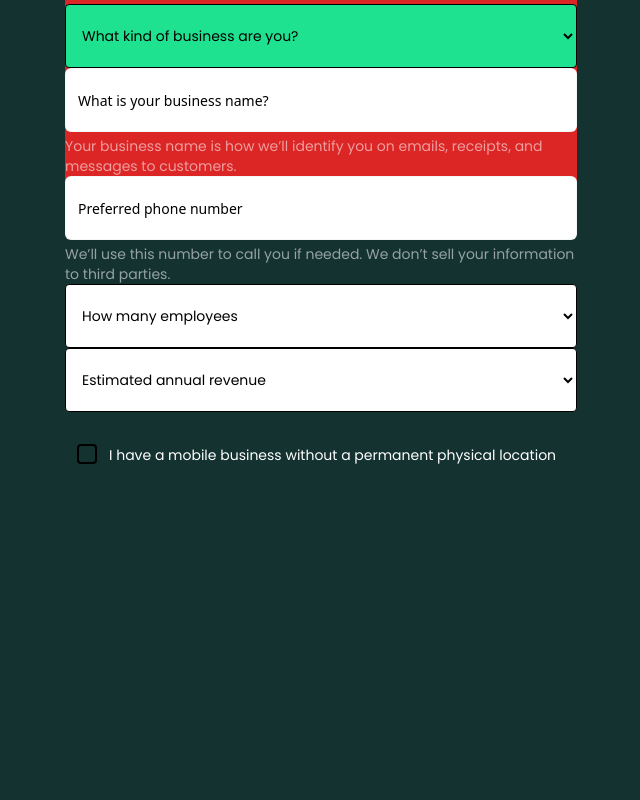
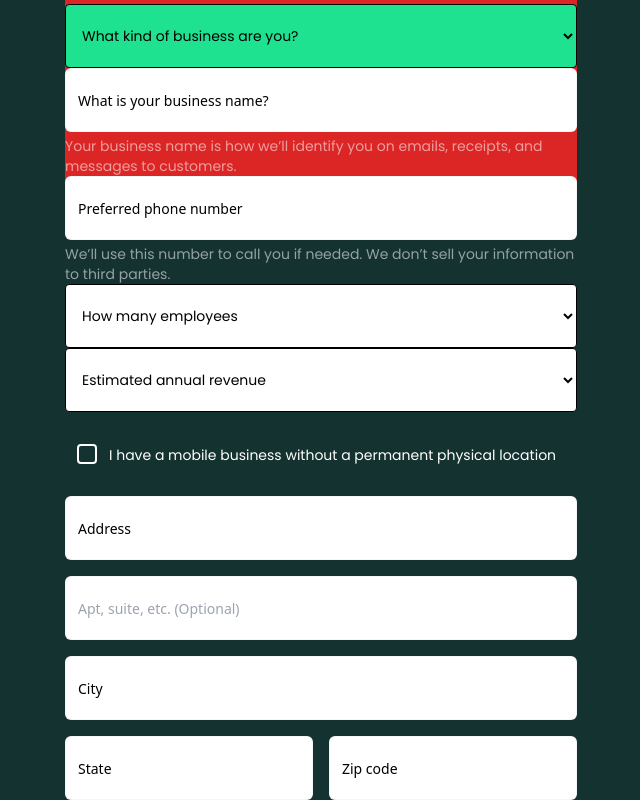
Before and after one commit to mohdyaserkt/hawkinvoice-clientSide, a Next.js app: page /getstarted in a window 1280 px wide. Shown: the part 388-1188 px from the top of the page, without its empty margins (319-959 px from the left). Before the commit the page ends 884 px from the top, so only its background shows below. Built offline with nearby package versions, Linux system fonts and the light colour scheme.

Commit message:
3 Aug 2023, 16:18

```diff
--- a/src/app/(organization)/getstarted/page.tsx
+++ b/src/app/(organization)/getstarted/page.tsx
@@ -184,13 +184,12 @@ const getStarted = () => {
               <div className="inline-flex items-center my-5">
                 <label
                   className="relative flex cursor-pointer items-center rounded-full p-3"
-
                   data-ripple-dark="true"
                 >
                   <input
                     id="login"
                     type="checkbox"
-                  className="before:content[''] peer relative sm:w-3 sm:h-3 md:h-5 md:w-5 cursor-pointer appearance-none rounded border-2 border-black transition-all before:absolute before:top-2/4 before:left-2/4 before:block before:h-12 before:w-12 before:-translate-y-2/4 before:-translate-x-2/4 before:rounded-full before:bg-blue-gray-500 before:opacity-0 before:transition-opacity checked:border-black  checked:bg-black checked:before:bg-black hover:before:opacity-10"
+                    className="before:content[''] peer relative sm:w-3 sm:h-3 md:h-5 md:w-5 cursor-pointer appearance-none rounded border-2 border-white transition-all before:absolute before:top-2/4 before:left-2/4 before:block before:h-12 before:w-12 before:-translate-y-2/4 before:-translate-x-2/4 before:rounded-full before:bg-blue-gray-500 before:opacity-0 before:transition-opacity checked:border-black  checked:bg-black checked:before:bg-black hover:before:opacity-10"
                   />
                   <div className="pointer-events-none absolute top-2/4 left-2/4 -translate-y-2/4 -translate-x-2/4 text-white opacity-0 transition-opacity peer-checked:opacity-100">
                     <svg
@@ -209,14 +208,50 @@ const getStarted = () => {
                     </svg>
                   </div>
                 </label>
-              <label
-                className="mt-px sm:text-xs md:text-sm cursor-pointer select-none font-light text-white"
-
-              >
+                <label className="mt-px sm:text-base md:text-sm cursor-pointer select-none font-light text-white">
                   I have a mobile business without a permanent physical location
                 </label>
               </div>
 
+              <div className="flex flex-col gap-4">
+                <div>
+                  <input
+                    type="text"
+                    className="w-full h-16 bg-white border border-gray-300 border-opacity-25 rounded-md px-3 py-2.5 font-sans text-sm text-blue-gray-700 outline-none placeholder:text-black"
+                    placeholder="Address"
+                  />
+                </div>
+                <div>
+                  <input
+                    type="text"
+                    className="w-full h-16 bg-white border border-gray-300 border-opacity-25 rounded-md px-3 py-2.5 font-sans text-sm text-blue-gray-700 outline-none "
+                    placeholder="Apt, suite, etc. (Optional)"
+                  />
+                </div>
+                <div>
+                  <input
+                    type="text"
+                    className="w-full h-16 bg-white border border-gray-300 border-opacity-25 rounded-md px-3 py-2.5 font-sans text-sm text-blue-gray-700 outline-none placeholder:text-black"
+                    placeholder="City"
+                  />
+                </div>
+                <div className="w-full flex justify-between gap-4">
+                  <div className="w-6/12 h-16">
+                    <input
+                      type="text"
+                      className="w-full h-16 bg-white border border-gray-300 border-opacity-25 rounded-md px-3 py-2.5 font-sans text-sm text-blue-gray-700 outline-none placeholder:text-black"
+                      placeholder="State"
+                    />
+                  </div>
+                  <div className="w-6/12 h-16">
+                    <input
+                      type="text"
+                      className="w-full h-16 bg-white border border-gray-300 border-opacity-25 rounded-md px-3 py-2.5 font-sans text-sm text-blue-gray-700 outline-none placeholder:text-black"
+                      placeholder="Zip code"
+                    />
+                  </div>
+                </div>
+              </div>
             </div>
           </div>
         </div>
```
Lines whose indentation alone changed are shown as unchanged.
